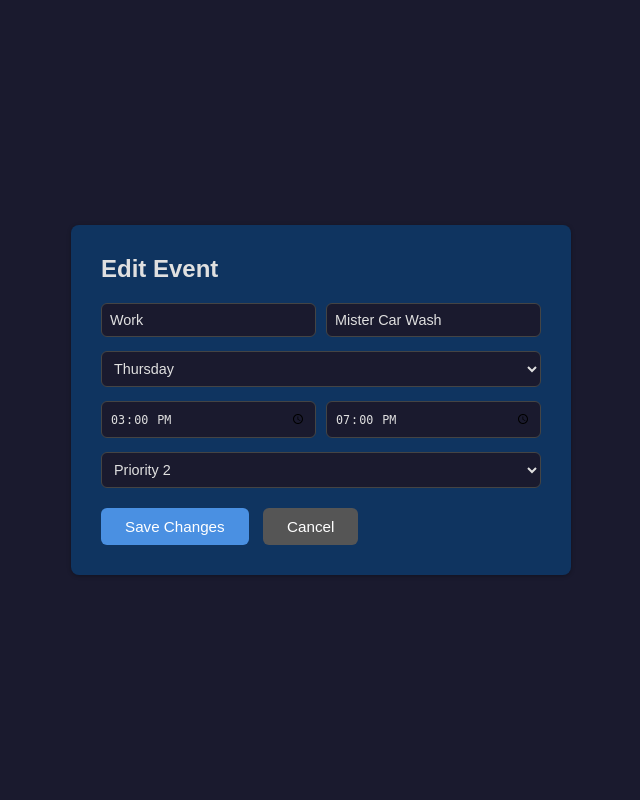
After one commit to Gareth-Tsu/scheduler, a Flask app: page /edit/5d2803c1-d6bb-4452-8538-87a0fff2c99d in a window 1280 px wide. The commit adds this page. Shown: the whole page, without its empty margins (319-959 px from the left). Run offline with Flask 3, Linux system fonts and the light colour scheme; a user stored in the database is signed in; data comes from the database, SQL or seed files in the repository; both versions use the stored data as it was after the commit.

Commit message:
Added an "edit event" feature

```diff
--- a/Scheduler/app.py
+++ b/Scheduler/app.py
@@ -3,7 +3,8 @@ from functools import wraps
 from logic import User, Event, TimeConflict
 from database import (init_db, save_event, delete_event,
                       load_events_for_user, create_user,
-                      get_user_by_username, check_password)
+                      get_user_by_username, check_password,
+                      get_event_by_id, update_event)
 import os
 from dotenv import load_dotenv
 
@@ -132,6 +133,31 @@ def remove_event():
 
     return redirect(url_for("home"))
 
+@app.route("/edit/<event_id>", methods=["GET", "POST"])
+@login_required
+def edit_event(event_id):
+    if request.method == "GET":
+        row = get_event_by_id(event_id)
+        return render_template("edit.html", event=row)
+    if request.method == "POST":
+        title = request.form["title"]
+        day = request.form["day"]
+        start = request.form["start"]
+        end = request.form["end"]
+        location = request.form["location"]
+        priority = int(request.form["priority"])
 
+        user = get_current_user()
+        user = get_current_user()
+        try:
+            event = user.edit_event(event_id, title=title, day=day,
+                                    start_time=start, end_time=end,
+                                    location=location, priority=priority)
+            update_event(event)
+        except TimeConflict as e:
+            row = get_event_by_id(event_id)
+            return render_template("edit.html", event=row, conflict=str(e))
+
+        return redirect(url_for("home"))
 if __name__ == "__main__":
     app.run(debug=True)
--- a/Scheduler/database.py
+++ b/Scheduler/database.py
@@ -101,6 +101,32 @@ def delete_event(event_id):
     conn.commit()
     conn.close()
 
+def get_event_by_id(event_id):
+    conn = get_connection()
+    cursor = conn.cursor()
+    cursor.execute("SELECT * FROM events WHERE id = ?", (event_id,))
+    row = cursor.fetchone()
+    conn.close()
+    return row
+
+def update_event(event):
+    conn = get_connection()
+    cursor = conn.cursor()
+    cursor.execute("""
+        UPDATE events SET title=?, day=?, start=?, end=?, location=?, priority=?
+        WHERE id=?
+    """, (
+        event.title,
+        event.day,
+        event.start_time.strftime("%H:%M"),
+        event.end_time.strftime("%H:%M"),
+        event.location,
+        event.priority,
+        event.id
+    ))
+    conn.commit()
+    conn.close()
+
 def load_events_for_user(user_id):
     """Load all events belonging to a specific user."""
     conn = get_connection()
--- a/Scheduler/logic.py
+++ b/Scheduler/logic.py
@@ -91,6 +91,9 @@ class Day:
         else:
             raise IndexError
 
+    def get_event_by_id(self, event_id):
+        return next((e for e in self.events if e.id == event_id), None)
+
 
     def list_events(self):
         return self.events
@@ -122,6 +125,22 @@ class Event:
             # Invalid event duration
             raise TimeConflict()
 
+    def edit(self, day=None, start_time=None, end_time=None, title=None, location=None, priority=None):
+        if start_time:
+            self.start_time = datetime.strptime(start_time, "%H:%M")
+        if end_time:
+            self.end_time = datetime.strptime(end_time, "%H:%M")
+        if title:
+            self.title = title
+        if location:
+            self.location = location
+        if priority:
+            self.priority = priority
+        if day:
+            self.day = day
+            self.day_num = days_of_week[day.lower()]
+
+
     def __str__(self):
         return f'{self.title}, at {self.location}, on {self.day}, at {self.start_time.hour}:{self.start_time.minute}'
 
@@ -142,5 +161,48 @@ class User:
         for event in args:
             self.week[event.day_num].add_event(event)
 
+    # go through the users week find the event and return it for flask
+    def edit_event(self, event_id, **changes):
+        # find the event and which day it currently lives on
+        current_day = None
+        event = None
+        for day in self.week:
+            event = day.get_event_by_id(event_id)
+            if event:
+                current_day = day
+                break
+
+        if event is None:
+            raise KeyError(f"Event {event_id} not found")
+
+        # save originals for rollback
+        original = {
+            "day": event.day,
+            "start_time": event.start_time.strftime("%H:%M"),
+            "end_time": event.end_time.strftime("%H:%M"),
+            "title": event.title,
+            "location": event.location,
+            "priority": event.priority
+        }
+
+        # remove from current day
+        current_day.remove_event(event)
+
+        # apply changes
+        event.edit(**changes)
+
+        # add to new day (may be different from current day)
+        new_day = self.week[event.day_num]
+        try:
+            new_day.add_event(event)
+        except TimeConflict:
+            # rollback
+            event.edit(**original)
+            self.week[event.day_num].add_event(event)
+            raise
+
+        return event
+
+
     def __repr__(self):
         return self.name
--- /dev/null
+++ b/Scheduler/templates/edit.html
@@ -0,0 +1,132 @@
+<!DOCTYPE html>
+<html lang="en">
+<head>
+    <meta charset="UTF-8">
+    <title>Edit Event</title>
+    <style>
+        * { box-sizing: border-box; margin: 0; padding: 0; }
+
+        body {
+            font-family: Arial, sans-serif;
+            background: #1a1a2e;
+            color: #e0e0e0;
+            padding: 20px;
+            display: flex;
+            justify-content: center;
+            align-items: center;
+            min-height: 100vh;
+        }
+
+        .form-container {
+            background: #0f3460;
+            border-radius: 8px;
+            padding: 30px;
+            width: 100%;
+            max-width: 500px;
+            box-shadow: 0 1px 4px rgba(0,0,0,0.3);
+        }
+
+        h2 {
+            margin-bottom: 20px;
+            color: #e0e0e0;
+        }
+
+        .form-row {
+            display: flex;
+            gap: 10px;
+            margin-bottom: 14px;
+            flex-wrap: wrap;
+        }
+
+        input, select {
+            padding: 8px;
+            border: 1px solid #444;
+            background: #1a1a2e;
+            color: #e0e0e0;
+            border-radius: 6px;
+            font-size: 0.9em;
+            flex: 1;
+        }
+
+        button {
+            background: #4a90e2;
+            color: white;
+            border: none;
+            padding: 10px 24px;
+            border-radius: 6px;
+            cursor: pointer;
+            font-size: 0.95em;
+            margin-top: 6px;
+        }
+
+        button:hover { background: #357abd; }
+
+        .cancel {
+            background: #555;
+            margin-left: 10px;
+        }
+
+        .cancel:hover { background: #444; }
+
+        .error-banner {
+            background: #ffe0e0;
+            border: 1px solid #ffaaaa;
+            color: #cc0000;
+            padding: 12px;
+            border-radius: 6px;
+            margin-bottom: 16px;
+        }
+    </style>
+</head>
+<body>
+    <div class="form-container">
+        <h2>Edit Event</h2>
+
+        {% if conflict %}
+        <div class="error-banner">
+             {{ conflict }}
+        </div>
+        {% endif %}
+
+        <form action="/edit/{{ event.id }}" method="POST">
+
+            <div class="form-row">
+                <input name="title" placeholder="Title" value="{{ event.title }}" required>
+                <input name="location" placeholder="Location" value="{{ event.location }}" required>
+            </div>
+
+            <div class="form-row">
+                <select name="day" required>
+                    <option value="monday"    {% if event.day == "monday"    %}selected{% endif %}>Monday</option>
+                    <option value="tuesday"   {% if event.day == "tuesday"   %}selected{% endif %}>Tuesday</option>
+                    <option value="wednesday" {% if event.day == "wednesday" %}selected{% endif %}>Wednesday</option>
+                    <option value="thursday"  {% if event.day == "thursday"  %}selected{% endif %}>Thursday</option>
+                    <option value="friday"    {% if event.day == "friday"    %}selected{% endif %}>Friday</option>
+                    <option value="saturday"  {% if event.day == "saturday"  %}selected{% endif %}>Saturday</option>
+                    <option value="sunday"    {% if event.day == "sunday"    %}selected{% endif %}>Sunday</option>
+                </select>
+            </div>
+
+            <div class="form-row">
+                <input name="start" type="time" value="{{ event.start }}" required>
+                <input name="end" type="time" value="{{ event.end }}" required>
+            </div>
+
+            <div class="form-row">
+                <select name="priority">
+                    <option value="1" {% if event.priority == 1 %}selected{% endif %}>Priority 1 (highest)</option>
+                    <option value="2" {% if event.priority == 2 %}selected{% endif %}>Priority 2</option>
+                    <option value="3" {% if event.priority == 3 %}selected{% endif %}>Priority 3</option>
+                    <option value="4" {% if event.priority == 4 %}selected{% endif %}>Priority 4 (default)</option>
+                </select>
+            </div>
+
+            <div>
+                <button type="submit">Save Changes</button>
+                <a href="/"><button type="button" class="cancel">Cancel</button></a>
+            </div>
+
+        </form>
+    </div>
+</body>
+</html>
```
Also changed, not shown: Scheduler/templates/index.html (+12 -0 lines), Scheduler/scheduler.db.
